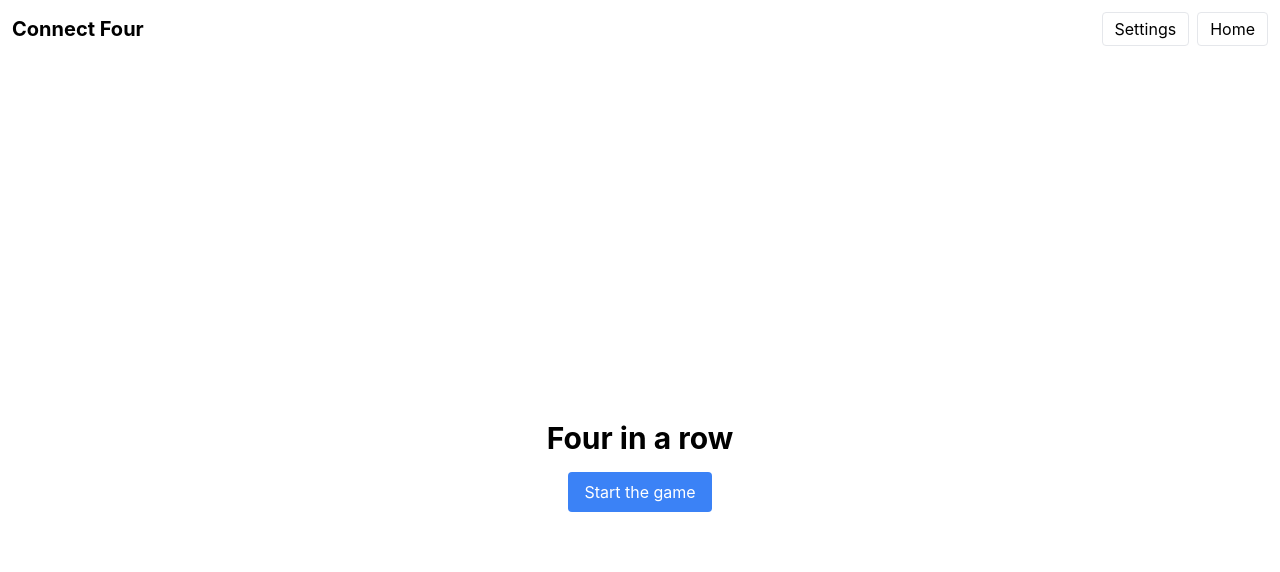
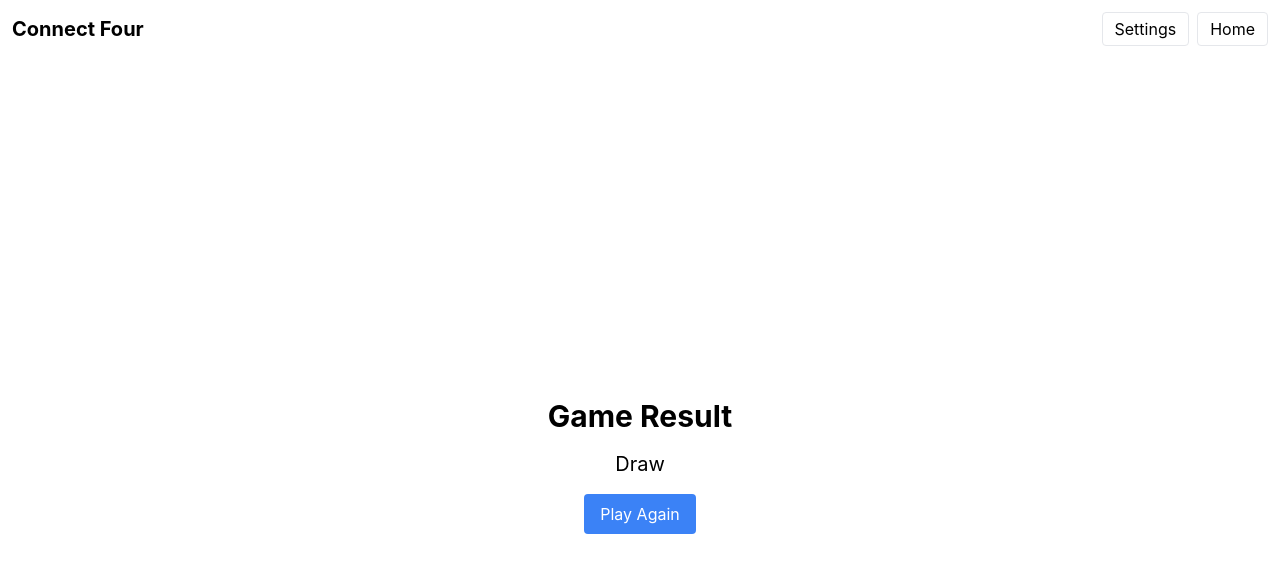
Before and after one commit to YaroslavMarchukIPZk241/Connect-Four, a React (Create React App) app: page /result/1 in a window 1280 px wide. Shown: the top 572 px of the page. Built offline with nearby package versions, Linux system fonts and the light colour scheme.

Commit message:
add routing

```diff
--- a/package.json
+++ b/package.json
@@ -12,6 +12,7 @@
     "react": "^19.2.0",
     "react-dom": "^19.2.0",
     "react-hook-form": "^7.66.0",
+    "react-router-dom": "^7.10.1",
     "react-scripts": "5.0.1",
     "web-vitals": "^2.1.4",
     "yup": "^1.7.1"
--- a/src/App.js
+++ b/src/App.js
@@ -1,4 +1,4 @@
-import { useState } from "react";
+import { BrowserRouter as Router, Routes, Route, useNavigate } from "react-router-dom";
 import "./App.css";
 
 import StartPage from "./pages/StartPage";
@@ -6,24 +6,26 @@ import GamePage from "./pages/GamePage";
 import ResultPage from "./pages/ResultPage";
 import { SettingsProvider } from "./context/SettingsContext";
 import SettingsModal from "./components/SettingsModal";
+import { useState } from "react";
+
+function AppWrapper() {
+  return (
+    <SettingsProvider>
+      <Router>
+        <App />
+      </Router>
+    </SettingsProvider>
+  );
+}
 
 function App() {
-  const [page, setPage] = useState("start");
-  const [result, setResult] = useState("draw");
   const [showSettings, setShowSettings] = useState(false);
 
-  const handleStart = () => setPage("game");
-  const handleEnd = (gameResult) => {
-    setResult(gameResult);
-    setPage("result");
-  };
-  const handleRestart = () => setPage("start");
-
   return (
-    <SettingsProvider>
     <div className="App">
       <header className="p-3 flex justify-between items-center">
         <h1 className="text-xl font-bold">Connect Four</h1>
+
         <div>
           <button
             onClick={() => setShowSettings(true)}
@@ -31,8 +33,9 @@ function App() {
           >
             Settings
           </button>
+
           <button
-              onClick={() => setPage("start")}
+            onClick={() => (window.location.href = "/")}
             className="px-3 py-1 border rounded"
           >
             Home
@@ -42,12 +45,13 @@ function App() {
 
       <SettingsModal open={showSettings} onClose={() => setShowSettings(false)} />
 
-        {page === "start" && <StartPage onStart={handleStart} />}
-        {page === "game" && <GamePage onEnd={handleEnd} />}
-        {page === "result" && <ResultPage result={result} onRestart={handleRestart} />}
+      <Routes>
+        <Route path="/" element={<StartPage />} />
+        <Route path="/game/:id" element={<GamePage />} />
+        <Route path="/result/:id" element={<ResultPage />} />
+      </Routes>
     </div>
-    </SettingsProvider>
   );
 }
 
-export default App;
+export default AppWrapper;
--- a/src/pages/GamePage.jsx
+++ b/src/pages/GamePage.jsx
@@ -4,6 +4,7 @@ import Header from "../components/Header";
 import EndGameModal from "../components/EndGameModal";
 import SettingsModal from "../components/SettingsModal";
 import { useSettings } from "../context/SettingsContext";
+import { useNavigate, useParams } from "react-router-dom";
 
 export default function GamePage() {
   const { settings } = useSettings();
@@ -11,15 +12,16 @@ export default function GamePage() {
   const [endModalOpen, setEndModalOpen] = useState(false);
   const [settingsOpen, setSettingsOpen] = useState(false);
   const [score, setScore] = useState({ R: 0, Y: 0 });
+  const navigate = useNavigate();
+  const { id } = useParams();
 
-  useEffect(() => {
-    if (winner) {
-      setEndModalOpen(true);
-      if (winner === "R" || winner === "Y") {
-        setScore(prev => ({ ...prev, [winner]: prev[winner] + 1 }));
-      }
-    }
-  }, [winner]);
+useEffect(() => {
+  if (winner) {
+    setEndModalOpen(true);
+
+    navigate(`/result/${id}`, { state: { result: winner } });
+  }
+}, [winner]);
 
   const handleRestart = () => {
     resetGame();
--- a/src/pages/ResultPage.jsx
+++ b/src/pages/ResultPage.jsx
@@ -1,14 +1,22 @@
 import Button from "../components/Button";
 import Header from "../components/Header";
+import { useLocation, useNavigate, useParams } from "react-router-dom";
 
-export default function ResultPage({ result, onRestart }) {
+export default function ResultPage() {
+  const location = useLocation();
+  const navigate = useNavigate();
+  const { id } = useParams();
+
+  const result = location.state?.result || "draw";
+
   return (
     <div className="flex flex-col items-center justify-center h-screen">
       <Header title="Game Result" />
       <p className="text-xl mb-4">
         {result === "draw" ? "Draw" : `Winner: ${result}`}
       </p>
-      <Button text="Play Again" onClick={onRestart} />
+
+      <Button text="Play Again" onClick={() => navigate(`/game/${id}`)} />
     </div>
   );
 }
--- a/src/pages/StartPage.jsx
+++ b/src/pages/StartPage.jsx
@@ -1,11 +1,19 @@
 import Button from "../components/Button";
 import Header from "../components/Header";
+import { useNavigate } from "react-router-dom";
 
-export default function StartPage({ onStart }) {
+export default function StartPage() {
+  const navigate = useNavigate();
+
+  const startGame = () => {
+    const userId = Date.now();
+    navigate(`/game/${userId}`);
+  };
+
   return (
     <div className="flex flex-col items-center justify-center h-screen">
       <Header title="Four in a row" />
-      <Button text="Start the game" onClick={onStart} />
+      <Button text="Start the game" onClick={startGame} />
     </div>
   );
 }
```
Also changed, not shown: 1 other file (tests, documents, lock files or other folders). Lines whose indentation alone changed are shown as unchanged.
